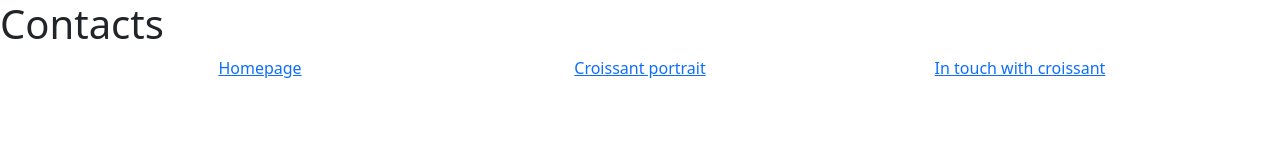
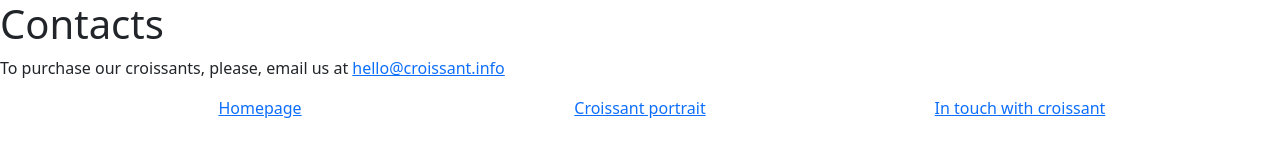
Before and after one commit to Pentesilea19/Croissaint, a plain HTML site: page contact.html in a window 1280 px wide. Drawn offline with nearby package versions, Linux system fonts and the light colour scheme.

Commit message:
contact info added

```diff
--- a/contact.html
+++ b/contact.html
@@ -17,8 +17,9 @@
     ></script>
     <title>Contact</title>
 </head>
-<body>
+<body class="bodycolor">
     <h1>Contacts</h1>
+    <p>To purchase our croissants, please, email us at <a href="mailto:hello@croissant.info">hello@croissant.info</a></p>
     <footer>
       <div class="container">
         <div class="row">
```
Also changed, not shown: index.html (+1 -1 lines), photo.html (+1 -1 lines).
